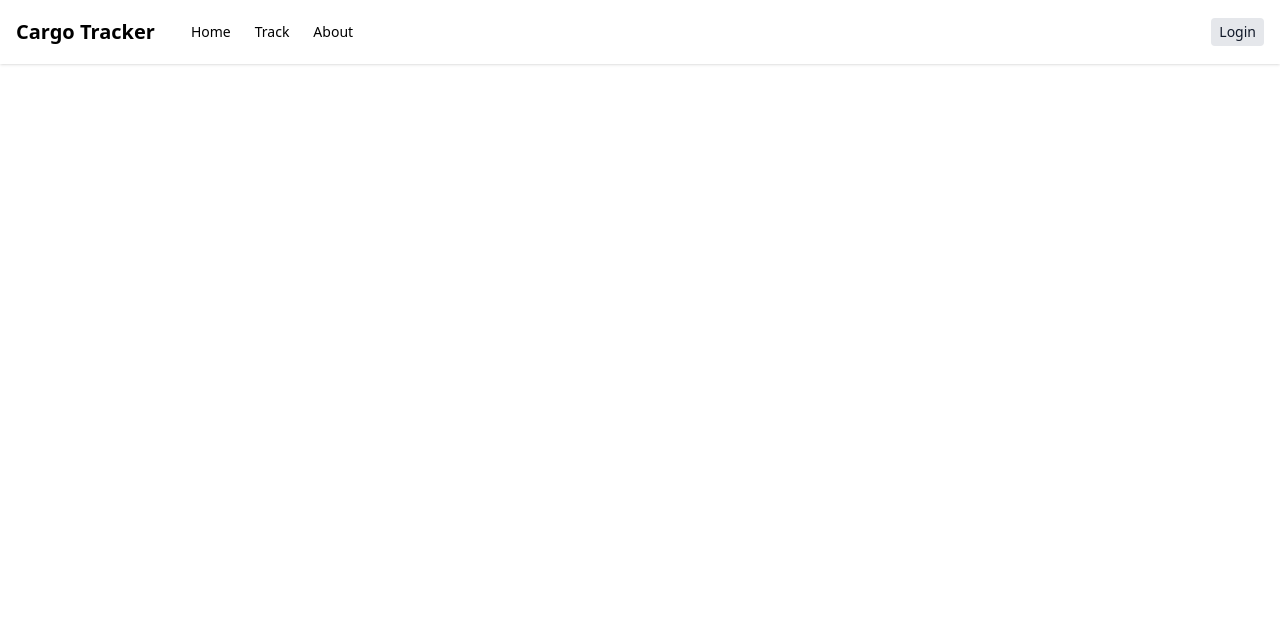
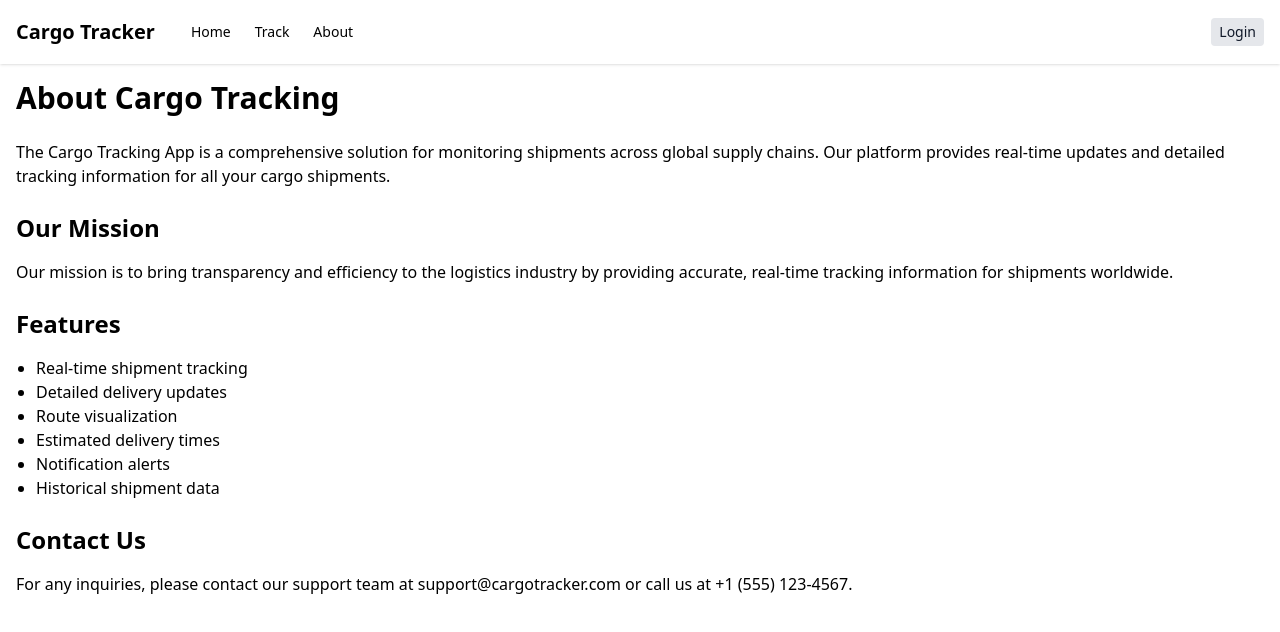
Before and after one commit to sankhaKarunasekara/cargo-tracking-app, a Nuxt app: page /about in a window 1280 px wide. Shown: the top 632 px of the page. Built offline with nearby package versions, Linux system fonts and the light colour scheme.

Commit message:
Add about page

```diff
--- /dev/null
+++ b/pages/about.vue
@@ -0,0 +1,31 @@
+<template>
+  <div class="container mx-auto p-4">
+    <h1 class="text-3xl font-bold mb-6">About Cargo Tracking</h1>
+
+    <div class="prose max-w-none">
+      <p class="mb-4">
+        The Cargo Tracking App is a comprehensive solution for monitoring shipments across global supply chains. Our platform provides real-time updates and detailed tracking information for all your cargo shipments.
+      </p>
+
+      <h2 class="text-2xl font-semibold mt-6 mb-4">Our Mission</h2>
+      <p class="mb-4">
+        Our mission is to bring transparency and efficiency to the logistics industry by providing accurate, real-time tracking information for shipments worldwide.
+      </p>
+
+      <h2 class="text-2xl font-semibold mt-6 mb-4">Features</h2>
+      <ul class="list-disc pl-5 mb-4">
+        <li>Real-time shipment tracking</li>
+        <li>Detailed delivery updates</li>
+        <li>Route visualization</li>
+        <li>Estimated delivery times</li>
+        <li>Notification alerts</li>
+        <li>Historical shipment data</li>
+      </ul>
+
+      <h2 class="text-2xl font-semibold mt-6 mb-4">Contact Us</h2>
+      <p>
+        For any inquiries, please contact our support team at support@cargotracker.com or call us at +1 (555) 123-4567.
+      </p>
+    </div>
+  </div>
+</template>
```
